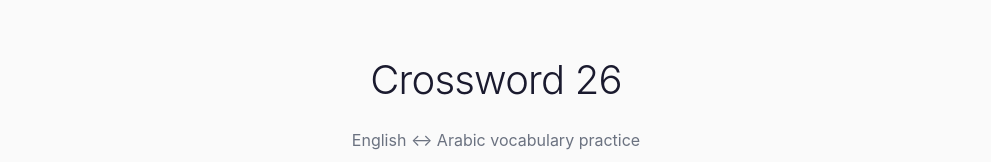
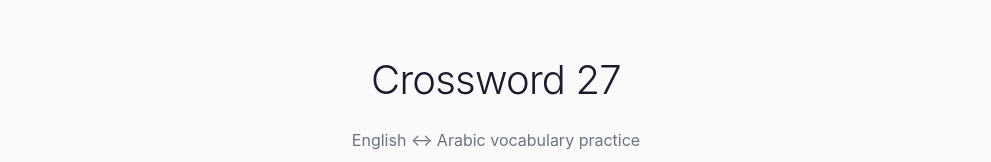
Before and after one commit to harbiad/crossword-, a React (Vite) app: page / in a window 1280 px wide. Shown: the top 162 px of the page, without its empty margins (144-1135 px from the left). Built offline with nearby package versions, Linux system fonts and the light colour scheme.

Commit message:
Bump header counter

```diff
--- a/src/App.tsx
+++ b/src/App.tsx
@@ -345,7 +345,7 @@ export default function App() {
   return (
     <div className="app">
       <header className="header">
-        <h1>Crossword 26</h1>
+        <h1>Crossword 27</h1>
         <p className="subtitle">English ↔ Arabic vocabulary practice</p>
       </header>
 
```
